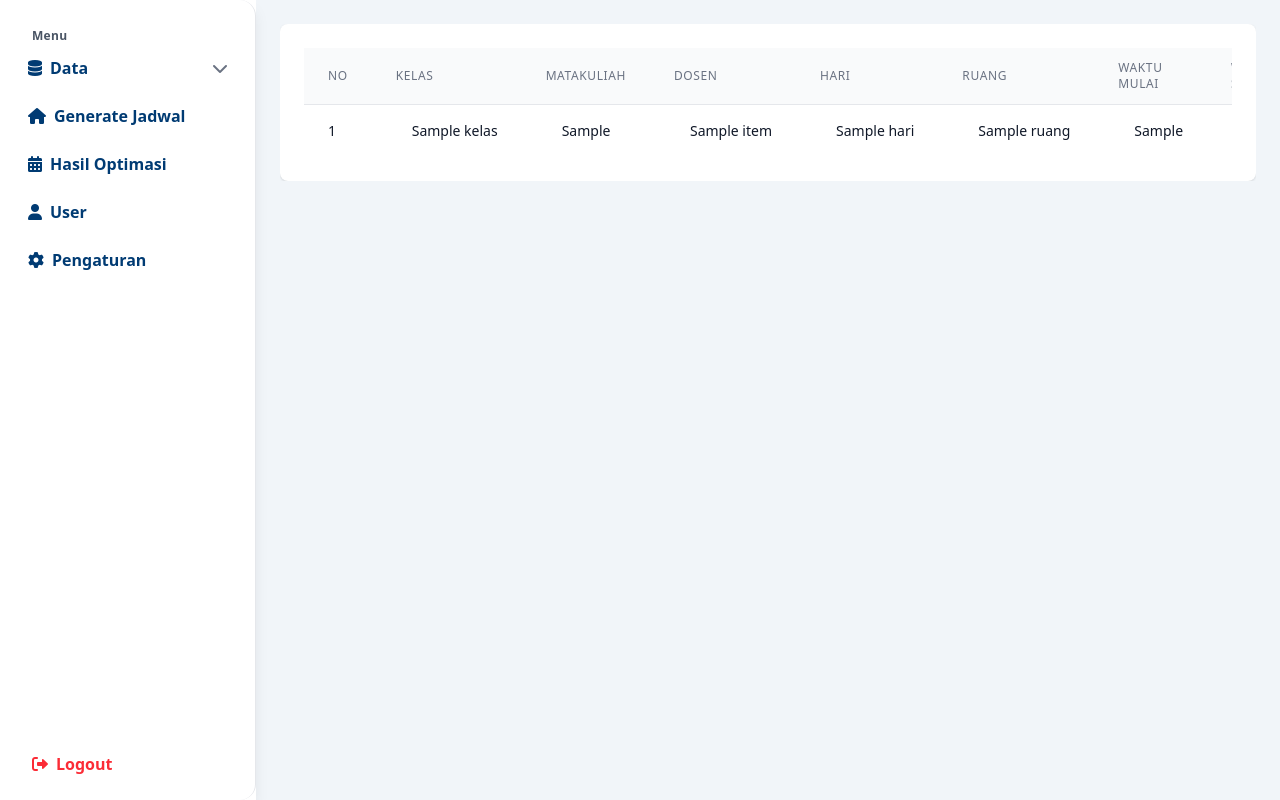
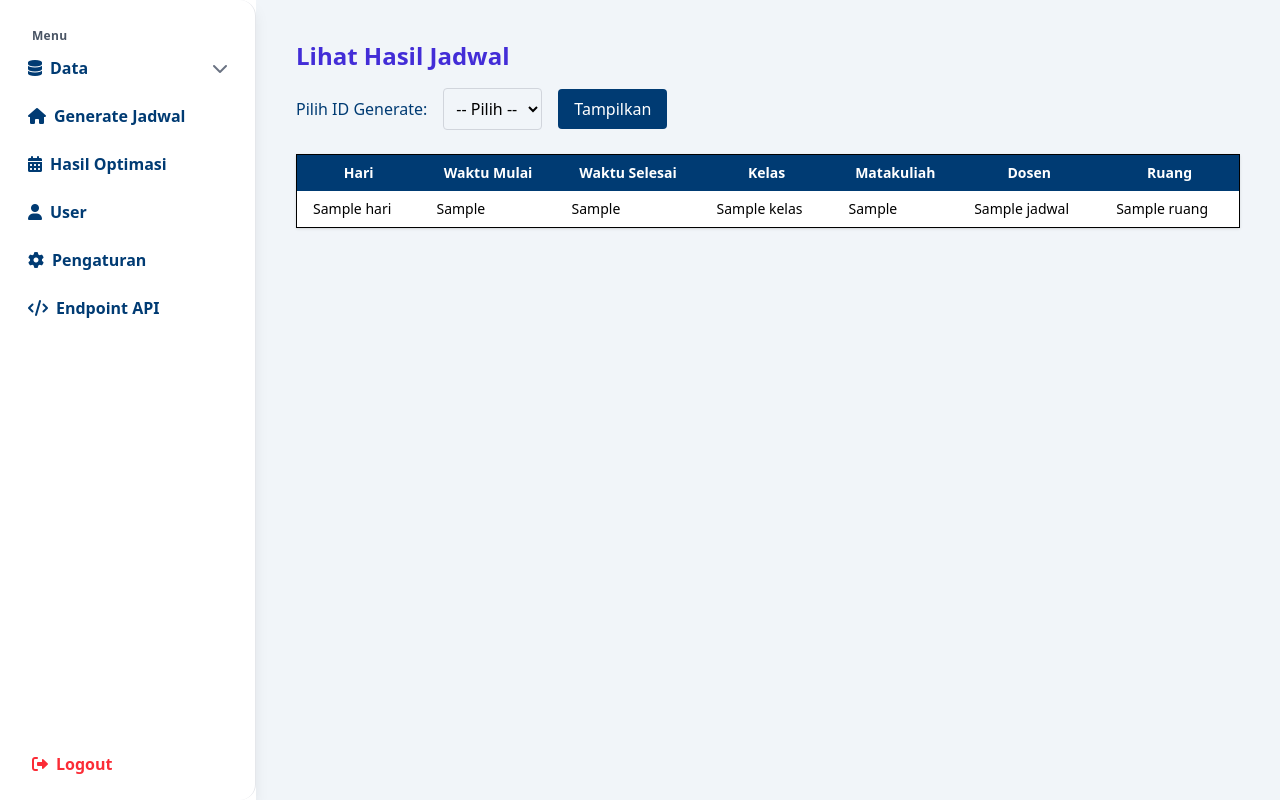
Before and after one commit to asterracea/optimasijadwal, a Flask app: template templates/page/data_hasiljadwal.html in a window 1280 px wide. Run offline with Flask 3, Linux system fonts and the light colour scheme; the template is opened without the code that fills it: most values are stand-ins (such as "Sample title", 1, 10 or a date in 2020); some libraries are stand-ins or nearby versions.

Commit message:
adding endpoint API page

```diff
--- a/app.py
+++ b/app.py
@@ -357,16 +357,27 @@ def user_client():
         column_names = result.keys()
     return render_template("page/user_client.html", users=admin_data, columns=column_names,active_page='user_client')
 
-@app.route("/jadwal")
+@app.route("/jadwal", methods=["POST", "GET"])
 @jwt_required()
 def data_hasil():
-    # if 'id_user' not in session:
-    #     flash("Silakan login terlebih dahulu.", "warning")
-    #     return redirect(url_for("login"))
     with db_url.connect() as connection:
-        result = connection.execute(text("SELECT * FROM tb_hasil"))
-        jadwal_data = result.mappings().all()
-    return render_template("page/data_hasiljadwal.html",jadwals=jadwal_data, active_page='hasiljadwal')
+        # Ambil semua id_generate dari tabel generate
+        opsi_id = connection.execute(
+            text("SELECT DISTINCT p.id_generate FROM tb_hasil h JOIN tb_perkuliahan p ON h.id_perkuliahan = p.id_perkuliahan JOIN tb_generate g ON p.id_generate = g.id_generate WHERE g.status = 'sudah'")
+        ).mappings().all()
+
+        jadwal_data = []
+        selected_id = None
+
+        if request.method == "POST":
+            selected_id = request.form.get("id_generate")
+            if selected_id:
+                result = connection.execute(
+                    text("SELECT h.* FROM tb_hasil h JOIN tb_perkuliahan p ON h.id_perkuliahan = p.id_perkuliahan WHERE p.id_generate = :id_generate"),
+                    {"id_generate": selected_id}
+                )
+                jadwal_data = result.mappings().all()
+    return render_template("page/data_hasiljadwal.html",jadwals=jadwal_data, opsi_ids=opsi_id, selected_id=selected_id, active_page='hasiljadwal')
 
 @app.route("/settings", methods=["GET","POST"])
 @jwt_required()
@@ -436,6 +447,11 @@ def ubah_password():
 
     return redirect(url_for("setting"))
 
+@app.route("/daftar-endpoint")
+@jwt_required()
+def daftar_endpoint():
+    return render_template("page/daftar_endpoint.html", active_page='daftar_endpoint')
+
 
 @app.route("/logout")
 def logout():
--- a/templates/layout.html
+++ b/templates/layout.html
@@ -5,6 +5,8 @@
   <meta name="viewport" content="width=device-width, initial-scale=1" />
   <title>{% block title %}My App{% endblock %}</title>
   <script src="https://unpkg.com/@tailwindcss/browser@4"></script>
+  <script src="https://cdnjs.cloudflare.com/ajax/libs/ace/1.23.4/ace.js" crossorigin="anonymous" referrerpolicy="no-referrer"></script>
+
   <link rel="stylesheet" href="https://cdnjs.cloudflare.com/ajax/libs/font-awesome/6.0.0/css/all.min.css" />
   {% block head %}{% endblock %}
 </head>
@@ -17,7 +19,7 @@
 
   <!-- Overlay untuk mobile -->
   <div id="overlay"
-       class="fixed inset-0 bg-gray-500/75 z-20 hidden lg:hidden"
+       class="fixed inset-0  bg-gray-500/75 z-20 hidden lg:hidden"
        onclick="closeSidebar()"></div>
 
   <!-- Wrapper konten (digeser karena sidebar 64) -->
@@ -25,7 +27,7 @@
 
     <!-- Header hanya di mobile -->
     <header class="bg-white shadow p-4 flex items-center justify-between lg:hidden">
-      <button id="btn-hamburger" class="text-gray-700 focus:outline-none">
+      <button id="btn-hamburger" class="text-[#003b73] focus:outline-none">
         <i class="fas fa-bars fa-lg"></i>
       </button>
     </header>
--- a/templates/page/data_hasiljadwal.html
+++ b/templates/page/data_hasiljadwal.html
@@ -1,97 +1,54 @@
 {% extends 'layout.html' %}
 {% block title %} Hasil Jadwal {% endblock %}
 {% block content %}
-    <div class="bg-white p-6 rounded-lg shadow">
-        <div class="overflow-x-auto">
-            <div class="max-h-[500px] overflow-y-auto">
-                <table class="min-w-full divide-y divide-gray-200">
-                    <thead class="bg-gray-50">
-                        {% set thead = [
-                            {'name':'No'},
-                            {'name': 'Kelas'},
-                            {'name': 'Matakuliah'},
-                            {'name': 'Dosen'},
-                            {'name': 'Hari' },
-                            {'name': 'Ruang'},
-                            {'name': 'Waktu Mulai'},
-                            {'name': 'Waktu Selesai'}
-                        ] %}
+    <div class="container mx-auto p-4">
+  <h1 class="text-2xl font-bold text-indigo-700 mb-4">Lihat Hasil Jadwal</h1>
+
+  <form method="POST" action="{{ url_for('data_hasil') }}" class="mb-6 flex items-center gap-4">
+    <label for="id_generate" class="text-[#003b73] ">Pilih ID Generate:</label>
+    <select name="id_generate" id="id_generate" class="p-2 border border-gray-300 rounded">
+      <option value="">-- Pilih --</option>
+      {% for item in opsi_ids %}
+        <option value="{{ item.id_generate }}" {% if selected_id == item.id_generate|string %}selected{% endif %}>
+          {{ item.id_generate }}
+        </option>
+      {% endfor %}
+    </select>
+    <button type="submit" class="px-4 py-2 bg-[#003b73]  text-white rounded hover:bg-indigo-700">Tampilkan</button>
+  </form>
+
+  {% if jadwals %}
+    <table class="min-w-full bg-white shadow border">
+      <thead class="bg-[#003b73] text-white text-sm">
         <tr>
-                            {% for item in thead%}
-                            <th class="px-6 py-3 text-left text-xs font-medium text-gray-500 uppercase tracking-wider">{{item.name}}</th>
-                            {% endfor %}
+          <th class="px-4 py-2">Hari</th>
+          <th class="px-4 py-2">Waktu Mulai</th>
+          <th class="px-4 py-2">Waktu Selesai</th>
+          <th class="px-4 py-2">Kelas</th>
+          <th class="px-4 py-2">Matakuliah</th>
+          <th class="px-4 py-2">Dosen</th>
+          <th class="px-4 py-2">Ruang</th>
+
+
         </tr>
       </thead>
-
-                    <tbody class="bg-white divide-y divide-gray-200">
-                    {% if jadwals|length > 0 %}
-                        {% for item in jadwals %}
-                            <tr class="hover:bg-gray-50 transition-colors duration-150">
-                                <td class="px-6 py-4 whitespace-nowrap text-sm text-gray-900">
-                                    {{ loop.index }}
-                                </td>
-                                <td class="px-6 py-4 whitespace-nowrap">
-                                    <div class="flex items-center">
-                                        <div class="ml-4">
-                                            <div class="text-sm font-medium text-gray-900">{{ item.kelas }}</div>
-                                        </div>
-                                    </div>
-                                </td>
-                                <td class="px-6 py-4 whitespace-nowrap">
-                                    <div class="flex items-center">
-                                        <div class="ml-4">
-                                            <div class="text-sm font-medium text-gray-900">{{ item.mata_kuliah }}</div>
-                                        </div>
-                                    </div>
-                                </td>
-                                <td class="px-6 py-4 whitespace-nowrap">
-                                    <div class="flex items-center">
-                                        <div class="ml-4">
-                                            <div class="text-sm font-medium text-gray-900">{{ item.nama_dosen }}</div>
-                                        </div>
-                                    </div>
-                                </td>
-                                <td class="px-6 py-4 whitespace-nowrap">
-                                    <div class="flex items-center">
-                                        <div class="ml-4">
-                                            <div class="text-sm font-medium text-gray-900">{{ item.hari }}</div>
-                                        </div>
-                                    </div>
-                                </td>
-                                <td class="px-6 py-4 whitespace-nowrap">
-                                    <div class="flex items-center">
-                                        <div class="ml-4">
-                                            <div class="text-sm font-medium text-gray-900">{{ item.ruang }}</div>
-                                        </div>
-                                    </div>
-                                </td>
-                                <td class="px-6 py-4 whitespace-nowrap">
-                                    <div class="flex items-center">
-                                        <div class="ml-4">
-                                            <div class="text-sm font-medium text-gray-900">{{ item.waktu_mulai }}</div>
-                                        </div>
-                                    </div>
-                                </td>
-                                <td class="px-6 py-4 whitespace-nowrap">
-                                    <div class="flex items-center">
-                                        <div class="ml-4">
-                                            <div class="text-sm font-medium text-gray-900">{{ item.waktu_selesai}}</div>
-                                        </div>
-                                    </div>
-                                </td>
-
+      <tbody>
+        {% for jadwal in jadwals %}
+        <tr class="border-b hover:bg-gray-100 text-sm">
+          <td class="px-4 py-2">{{ jadwal.hari }}</td>
+          <td class="px-4 py-2">{{ jadwal.waktu_mulai }}</td>
+          <td class="px-4 py-2">{{ jadwal.waktu_selesai }}</td>
+          <td class="px-4 py-2">{{ jadwal.kelas }}</td>
+          <td class="px-4 py-2">{{ jadwal.mata_kuliah }}</td>
+          <td class="px-4 py-2">{{ jadwal.nama_dosen }}</td>
+          <td class="px-4 py-2">{{ jadwal.ruang }}</td>
         </tr>
         {% endfor %}
-                    {% else %}
-                        <tr>
-                            <td colspan="4" class="px-6 py-4 text-center text-red-500">
-                            Data tidak tersedia!
-                            </td>
-                        </tr>
-                        {% endif %}
       </tbody>
     </table>
+  {% elif selected_id %}
+    <p class="text-red-500">Tidak ada data untuk ID Generate {{ selected_id }}</p>
+  {% endif %}
 </div>
-        </div>
-    </div>
+
 {% endblock %}
--- a/templates/sidebar.html
+++ b/templates/sidebar.html
@@ -39,6 +39,7 @@
             {'name': 'Hasil Optimasi', 'icon': 'fa-calendar-days', 'url': '/jadwal', 'id': 'hasiljadwal'},
             {'name': 'User', 'icon': 'fa-user', 'url': '/user/datauser', 'id': 'data_user'},
             {'name': 'Pengaturan', 'icon': 'fa-gear', 'url': '/settings', 'id': 'pengaturan'},
+            {'name': 'Endpoint API', 'icon': 'fa-code', 'url': '/daftar-endpoint', 'id': 'daftar_endpoint'},
 
         ] %}
         {% for item in main_menu %}
```
Also changed, not shown: templates/modal/modal_json.html (added, +7 -0 lines), templates/page/daftar_endpoint.html (added, +149 -0 lines). Lines whose indentation alone changed are shown as unchanged.
